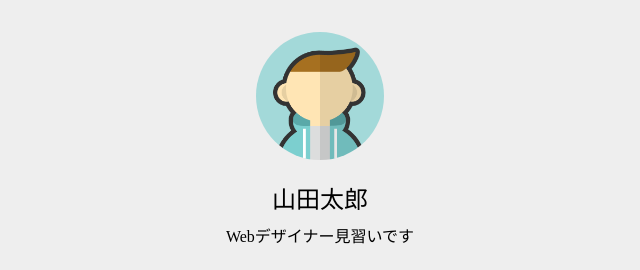
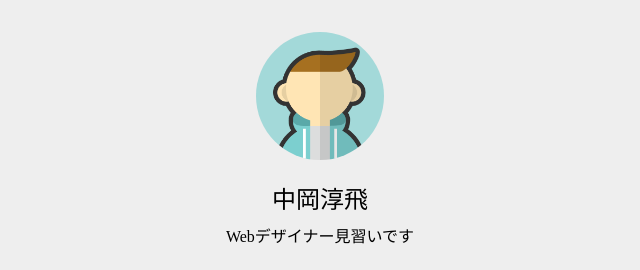
Before and after one commit to youyou4444821/My-portforio, a plain HTML site: page index.html in a window 1280 px wide. Shown: the top 270 px of the page, 320-960 px from the left. Drawn offline with Linux system fonts and the light colour scheme.

Commit message:
Add files via upload

```diff
--- a/index.html
+++ b/index.html
@@ -11,7 +11,7 @@
 <body>
   <header>
     <img src="yamada.png"  alt="太郎のアイコン" width="128" height="128">
-    <h1>山田太郎</h1>
+    <h1>中岡淳飛</h1>
     <p>Webデザイナー見習いです</p>
   </header>
   <main>
```
